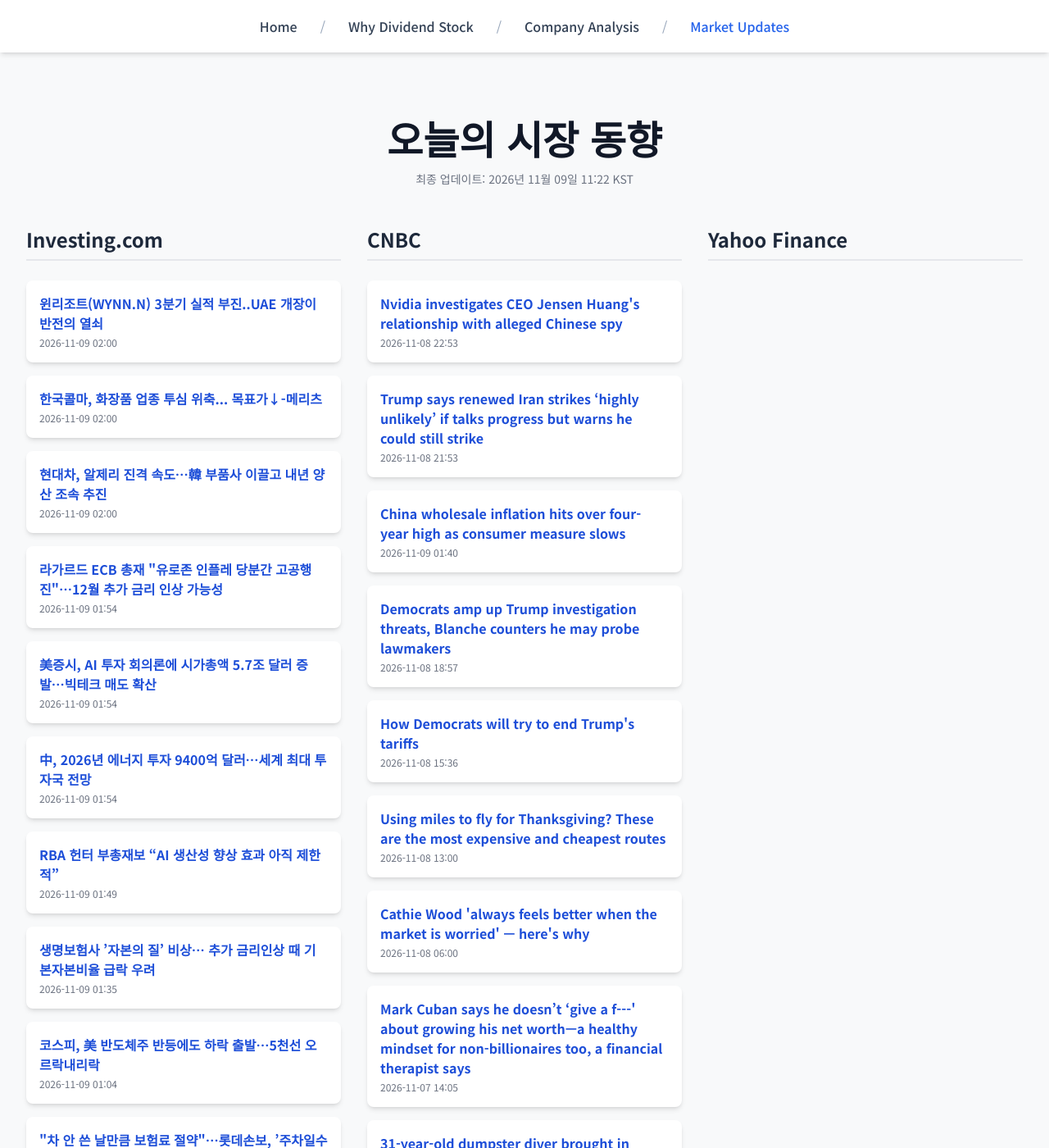
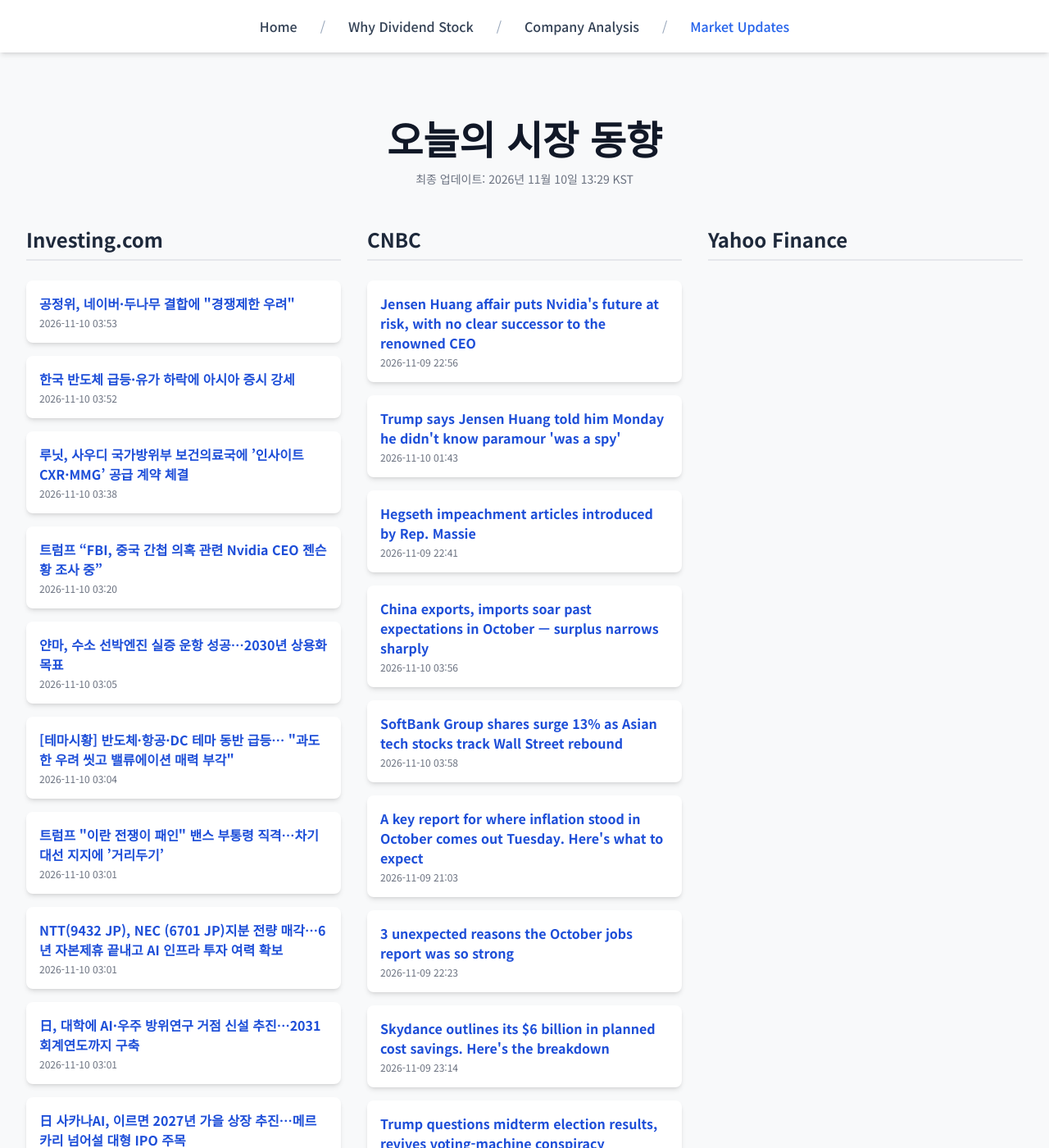
Before and after one commit to Kay-Hwang/my-company-analysis, a Jekyll site: the page built from market-updates.html, in a window 1280 px wide and 1400 px high. Shown: the whole window at 82% size. Built offline with Jekyll 4.4.1, drawn with Linux system fonts in a browser that asks for light colours; nearby versions of some CDN libraries; a script that is not in the unit is left out; some of the changed text lies outside the part shown.

Commit message:
Update daily data

```diff
--- a/_data/latest_data.json
+++ b/_data/latest_data.json
@@ -1,128 +1,128 @@
 {
-  "lastUpdated": "2026년 11월 09일 11:22 KST",
+  "lastUpdated": "2026년 11월 10일 13:29 KST",
   "news": {
     "investing": [
       {
-        "title": "윈리조트(WYNN.N) 3분기 실적 부진..UAE 개장이 반전의 열쇠",
-        "link": "https://kr.investing.com/news/stock-market-news/article-2165211",
-        "pubDate": "2026-11-09 02:00:30",
-        "summary": "윈리조트(WYNN.N) 3분기 실적 부진..UAE 개장이 반전의 열쇠"
+        "title": "공정위, 네이버·두나무 결합에 \"경쟁제한 우려\"",
+        "link": "https://kr.investing.com/news/stock-market-news/article-2167519",
+        "pubDate": "2026-11-10 03:53:32",
+        "summary": "공정위, 네이버·두나무 결합에 \"경쟁제한 우려\""
       },
       {
-        "title": "한국콜마, 화장품 업종 투심 위축... 목표가↓-메리츠",
-        "link": "https://kr.investing.com/news/stock-market-news/article-2165210",
-        "pubDate": "2026-11-09 02:00:28",
-        "summary": "한국콜마, 화장품 업종 투심 위축... 목표가↓-메리츠"
+        "title": "한국 반도체 급등·유가 하락에 아시아 증시 강세",
+        "link": "https://kr.investing.com/news/stock-market-news/article-2167520",
+        "pubDate": "2026-11-10 03:52:32",
+        "summary": "한국 반도체 급등·유가 하락에 아시아 증시 강세"
       },
       {
-        "title": "현대차, 알제리 진격 속도…韓 부품사 이끌고 내년 양산 조속 추진",
-        "link": "https://kr.investing.com/news/stock-market-news/article-2165204",
-        "pubDate": "2026-11-09 02:00:26",
-        "summary": "현대차, 알제리 진격 속도…韓 부품사 이끌고 내년 양산 조속 추진"
+        "title": "루닛, 사우디 국가방위부 보건의료국에 ’인사이트 CXR·MMG’ 공급 계약 체결",
+        "link": "https://kr.investing.com/news/stock-market-news/article-2167511",
+        "pubDate": "2026-11-10 03:38:53",
+        "summary": "루닛, 사우디 국가방위부 보건의료국에 ’인사이트 CXR·MMG’ 공급 계약 체결"
       },
       {
-        "title": "라가르드 ECB 총재 \"유로존 인플레 당분간 고공행진\"…12월 추가 금리 인상 가능성",
-        "link": "https://kr.investing.com/news/stock-market-news/article-2165215",
-        "pubDate": "2026-11-09 01:54:24",
-        "summary": "라가르드 ECB 총재 \"유로존 인플레 당분간 고공행진\"…12월 추가 금리 인상 가능성"
+        "title": "트럼프 “FBI, 중국 간첩 의혹 관련 Nvidia CEO 젠슨 황 조사 중”",
+        "link": "https://kr.investing.com/news/stock-market-news/article-2167514",
+        "pubDate": "2026-11-10 03:20:47",
+        "summary": "트럼프 “FBI, 중국 간첩 의혹 관련 Nvidia CEO 젠슨 황 조사 중”"
       },
       {
-        "title": "美증시, AI 투자 회의론에 시가총액 5.7조 달러 증발…빅테크 매도 확산",
-        "link": "https://kr.investing.com/news/stock-market-news/article-2165203",
-        "pubDate": "2026-11-09 01:54:23",
-        "summary": "美증시, AI 투자 회의론에 시가총액 5.7조 달러 증발…빅테크 매도 확산"
+        "title": "얀마, 수소 선박엔진 실증 운항 성공…2030년 상용화 목표",
+        "link": "https://kr.investing.com/news/stock-market-news/article-2167497",
+        "pubDate": "2026-11-10 03:05:00",
+        "summary": "얀마, 수소 선박엔진 실증 운항 성공…2030년 상용화 목표"
       },
       {
-        "title": "中, 2026년 에너지 투자 9400억 달러…세계 최대 투자국 전망",
-        "link": "https://kr.investing.com/news/stock-market-news/article-2165202",
-        "pubDate": "2026-11-09 01:54:21",
-        "summary": "中, 2026년 에너지 투자 9400억 달러…세계 최대 투자국 전망"
+        "title": "[테마시황] 반도체·항공·DC 테마 동반 급등… \"과도한 우려 씻고 밸류에이션 매력 부각\"",
+        "link": "https://kr.investing.com/news/stock-market-news/article-2167494",
+        "pubDate": "2026-11-10 03:04:58",
+        "summary": "[테마시황] 반도체·항공·DC 테마 동반 급등… \"과도한 우려 씻고 밸류에이션 매력 부각\""
       },
       {
-        "title": "RBA 헌터 부총재보 “AI 생산성 향상 효과 아직 제한적”",
-        "link": "https://kr.investing.com/news/stock-market-news/article-93CH-2165219",
-        "pubDate": "2026-11-09 01:49:02",
-        "summary": "RBA 헌터 부총재보 “AI 생산성 향상 효과 아직 제한적”"
+        "title": "트럼프 \"이란 전쟁이 패인\" 밴스 부통령 직격…차기 대선 지지에 ’거리두기’",
+        "link": "https://kr.investing.com/news/stock-market-news/article-2167496",
+        "pubDate": "2026-11-10 03:01:54",
+        "summary": "트럼프 \"이란 전쟁이 패인\" 밴스 부통령 직격…차기 대선 지지에 ’거리두기’"
       },
       {
-        "title": "생명보험사 ’자본의 질’ 비상… 추가 금리인상 때 기본자본비율 급락 우려",
-        "link": "https://kr.investing.com/news/stock-market-news/article-2165213",
-        "pubDate": "2026-11-09 01:35:04",
-        "summary": "생명보험사 ’자본의 질’ 비상… 추가 금리인상 때 기본자본비율 급락 우려"
+        "title": "NTT(9432 JP), NEC (6701 JP)지분 전량 매각…6년 자본제휴 끝내고 AI 인프라 투자 여력 확보",
+        "link": "https://kr.investing.com/news/stock-market-news/article-2167500",
+        "pubDate": "2026-11-10 03:01:07",
+        "summary": "NTT(9432 JP), NEC (6701 JP)지분 전량 매각…6년 자본제휴 끝내고 AI 인프라 투자 여력 확보"
       },
       {
-        "title": "코스피, 美 반도체주 반등에도 하락 출발…5천선 오르락내리락",
-        "link": "https://kr.investing.com/news/stock-market-news/article-2165200",
-        "pubDate": "2026-11-09 01:04:55",
-        "summary": "코스피, 美 반도체주 반등에도 하락 출발…5천선 오르락내리락"
+        "title": "日, 대학에 AI·우주 방위연구 거점 신설 추진…2031회계연도까지 구축",
+        "link": "https://kr.investing.com/news/stock-market-news/article-2167499",
+        "pubDate": "2026-11-10 03:01:06",
+        "summary": "日, 대학에 AI·우주 방위연구 거점 신설 추진…2031회계연도까지 구축"
       },
       {
-        "title": "\"차 안 쓴 날만큼 보험료 절약\"…롯데손보, ’주차일수 할인특약’ 업계 첫 출시",
-        "link": "https://kr.investing.com/news/stock-market-news/article-2165201",
-        "pubDate": "2026-11-09 01:04:37",
-        "summary": "\"차 안 쓴 날만큼 보험료 절약\"…롯데손보, ’주차일수 할인특약’ 업계 첫 출시"
+        "title": "日 사카나AI, 이르면 2027년 가을 상장 추진…메르카리 넘어설 대형 IPO 주목",
+        "link": "https://kr.investing.com/news/stock-market-news/article-2167498",
+        "pubDate": "2026-11-10 03:01:05",
+        "summary": "日 사카나AI, 이르면 2027년 가을 상장 추진…메르카리 넘어설 대형 IPO 주목"
       }
     ],
     "cnbc": [
       {
-        "title": "Nvidia investigates CEO Jensen Huang's relationship with alleged Chinese spy",
-        "link": "https://www.cnbc.com/2026/11/08/nvidia-jensen-huang-investigation-china-spy.html",
-        "pubDate": "Sun, 08 Nov 2026 22:53:57 GMT",
-        "summary": "Huang told Nvidia staff in an email that he had an affair and that the company's board has opened an investigation into allegations the woman is a Chinese spy."
+        "title": "Jensen Huang affair puts Nvidia's future at risk, with no clear successor to the renowned CEO",
+        "link": "https://www.cnbc.com/2026/11/09/jensen-huang-affair-nvidia-succession.html",
+        "pubDate": "Mon, 09 Nov 2026 22:56:39 GMT",
+        "summary": "Jensen Huang is practically synonymous with Nvidia, the chipmaker he co-founded in 1993 and turned into one of the most valuable companies on the planet."
       },
       {
-        "title": "Trump says renewed Iran strikes ‘highly unlikely’ if talks progress but warns he could still strike",
-        "link": "https://www.cnbc.com/2026/11/08/trump-iran-strikes-unlikely-talks-hormuz.html",
-        "pubDate": "Sun, 08 Nov 2026 21:53:02 GMT",
-        "summary": "Trump tied avoiding renewed U.S. strikes to progress in talks over Iran’s nuclear program and the Strait of Hormuz."
+        "title": "Trump says Jensen Huang told him Monday he didn't know paramour 'was a spy'",
+        "link": "https://www.cnbc.com/2026/11/09/trump-jensen-huang-nvidia-chinese-spy.html",
+        "pubDate": "Tue, 10 Nov 2026 01:43:47 GMT",
+        "summary": "President Donald Trump suggested he had only recently learned of allegations that Alice Huang was a Chinese spy."
       },
       {
-        "title": "China wholesale inflation hits over four-year high as consumer measure slows",
-        "link": "https://www.cnbc.com/2026/11/09/china-wholesale-inflation-rises-consumer.html",
-        "pubDate": "Mon, 09 Nov 2026 01:40:11 GMT",
-        "summary": "The PPI for October came in at 5.7%, compared to the 5.3% expected by economists polled by Reuters."
+        "title": "Hegseth impeachment articles introduced by Rep. Massie",
+        "link": "https://www.cnbc.com/2026/11/09/pete-hegseth-impeachment-articles-massie.html",
+        "pubDate": "Mon, 09 Nov 2026 22:41:12 GMT",
+        "summary": "The House is likely to vote this week on articles of impeachment against Defense Secretary Pete Hegseth filed by Republican Rep. Thomas Masie."
       },
       {
-        "title": "Democrats amp up Trump investigation threats, Blanche counters he may probe lawmakers",
-        "link": "https://www.cnbc.com/2026/11/08/democrats-trump-oversight-blanche-doj-investigations.html",
-        "pubDate": "Sun, 08 Nov 2026 18:57:56 GMT",
-        "summary": "Democrats have vowed to investigate both President Donald Trump's White House and businesses that have worked with the administration."
+        "title": "China exports, imports soar past expectations in October — surplus narrows sharply",
+        "link": "https://www.cnbc.com/2026/11/10/china-trade-october-exports-imports-surplus-.html",
+        "pubDate": "Tue, 10 Nov 2026 03:56:15 GMT",
+        "summary": "Goods exports soared by 35.2% last month from a year earlier, exceeding expectations for a 33.5% jump in a Reuters poll and slowing from a 36.3% jump in September."
       },
       {
-        "title": "How Democrats will try to end Trump's tariffs",
-        "link": "https://www.cnbc.com/2026/11/08/trump-tariffs-democrats-congress-canada.html",
-        "pubDate": "Sun, 08 Nov 2026 15:36:39 GMT",
-        "summary": "Rep. Hakeem Jeffries, D-N.Y., who is likely the next House speaker, has made clear that ending President Trump's tariffs is one of Democrats' top priorities."
+        "title": "SoftBank Group shares surge 13% as Asian tech stocks track Wall Street rebound",
+        "link": "https://www.cnbc.com/2026/11/10/ai-softbank-sk-hynix-samsung-wall-street-tech-stocks.html",
+        "pubDate": "Tue, 10 Nov 2026 03:58:46 GMT",
+        "summary": "A sharp decline in oil prices lifted sentiment while renewed buying in semiconductor names overnight spilled over into Asia, following last week's bruising sell-off."
       },
       {
-        "title": "Using miles to fly for Thanksgiving? These are the most expensive and cheapest routes",
-        "link": "https://www.cnbc.com/2026/11/08/frequent-flyer-miles-points-thanksgiving.html",
-        "pubDate": "Sun, 08 Nov 2026 13:00:01 GMT",
-        "summary": "Thanksgiving airfare will cost more than last year as fares rise and strong demand continues."
+        "title": "A key report for where inflation stood in October comes out Tuesday. Here's what to expect",
+        "link": "https://www.cnbc.com/2026/11/09/october-cpi-report-2026-inflation.html",
+        "pubDate": "Mon, 09 Nov 2026 21:03:55 GMT",
+        "summary": "The CPI headline reading is expected to show an increase of 0.3% while the core is forecast to increase 0.2%."
       },
       {
-        "title": "Cathie Wood 'always feels better when the market is worried' — here's why",
-        "link": "https://www.cnbc.com/2026/11/08/cathie-wood-ai-selloff.html",
-        "pubDate": "Sun, 08 Nov 2026 06:00:01 GMT",
-        "summary": "The Ark Invest CEO said there was a \"wall of worry\" gripping markets right now."
+        "title": "3 unexpected reasons the October jobs report was so strong",
+        "link": "https://www.cnbc.com/2026/11/09/october-jobs-report-hiring-by-sector.html",
+        "pubDate": "Mon, 09 Nov 2026 22:23:56 GMT",
+        "summary": "October's jobs report blew past economist forecasts. Here are three reasons."
       },
       {
-        "title": "Mark Cuban says he doesn’t ‘give a f---' about growing his net worth—a healthy mindset for non-billionaires too, a financial therapist says",
-        "link": "https://www.cnbc.com/make-it/2026/11/07/mark-cuban-net-worth-money-mindset.html",
-        "pubDate": "Sat, 07 Nov 2026 14:05:01 GMT",
-        "summary": "The billionaire serial entrepreneur says he cares more about the impact he can have by spending and investing, rather than worrying about amassing more wealth."
+        "title": "Skydance outlines its $6 billion in planned cost savings. Here's the breakdown",
+        "link": "https://www.cnbc.com/2026/11/09/skydance-cost-savings-breakdown.html",
+        "pubDate": "Mon, 09 Nov 2026 23:14:38 GMT",
+        "summary": "The updates came alongside a third-quarter earnings report for the legacy Paramount Skydance."
       },
       {
-        "title": "31-year-old dumpster diver brought in $140,000 in 12 months: I 'did much more than I thought was possible'",
-        "link": "https://www.cnbc.com/make-it/2026/11/07/dumpster-diver-resale-business.html",
-        "pubDate": "Sat, 07 Nov 2026 14:15:01 GMT",
-        "summary": "Carter Stevens started reselling discarded items from dumpsters around Nashville, Tennessee, in March 2024. Months earlier, he'd been living in his car."
+        "title": "Trump questions midterm election results, revives voting-machine conspiracy",
+        "link": "https://www.cnbc.com/2026/11/09/trump-election-results-democrats.html",
+        "pubDate": "Mon, 09 Nov 2026 22:40:09 GMT",
+        "summary": "President Trump's questioning of the legitimacy of his loss in the 2020 election culminated with an attack on the U.S. Capitol by a mob of his supporters."
       },
       {
-        "title": "World’s No. 1 restaurant crowned as contest comes under increasing scrutiny",
-        "link": "https://www.cnbc.com/2026/11/07/worlds-50-best-restaurants-2026-asador-etxebarri.html",
-        "pubDate": "Sat, 07 Nov 2026 13:38:44 GMT",
-        "summary": "Asador Etxebarri in Atxondo, Spain, is the world's top restaurant, according to the 50 Best Restaurants, which announced its 2026 list."
+        "title": "Nvidia's CEO turmoil gives newly empowered Democrats fresh ammunition in pursuit of oversight",
+        "link": "https://www.cnbc.com/2026/11/09/nvidia-jensen-huang-affair-congress-scrutiny.html",
+        "pubDate": "Mon, 09 Nov 2026 20:29:36 GMT",
+        "summary": "Nvidia CEO Jensen Huang's extramarital affair with an alleged Chinese spy comes as the company is already about to face heightened scrutiny."
       }
     ],
     "yahoo": []
```
